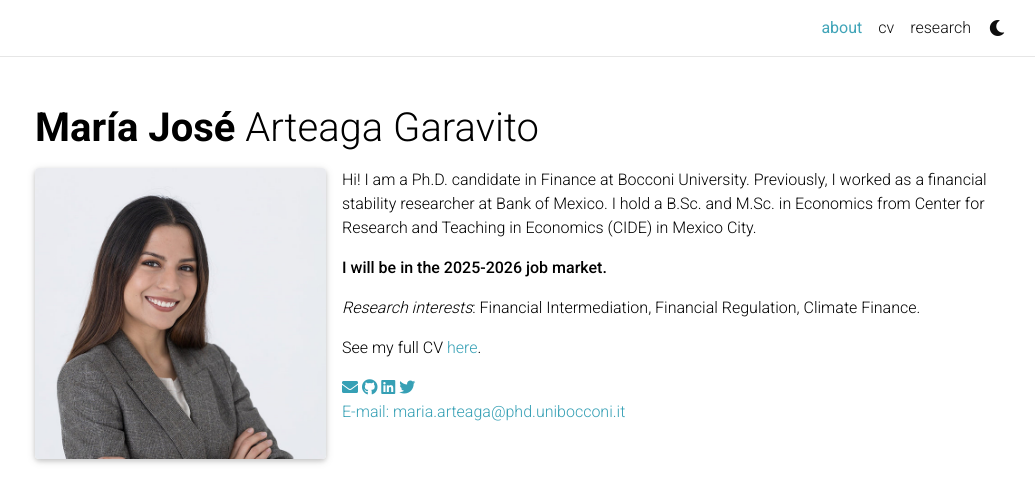
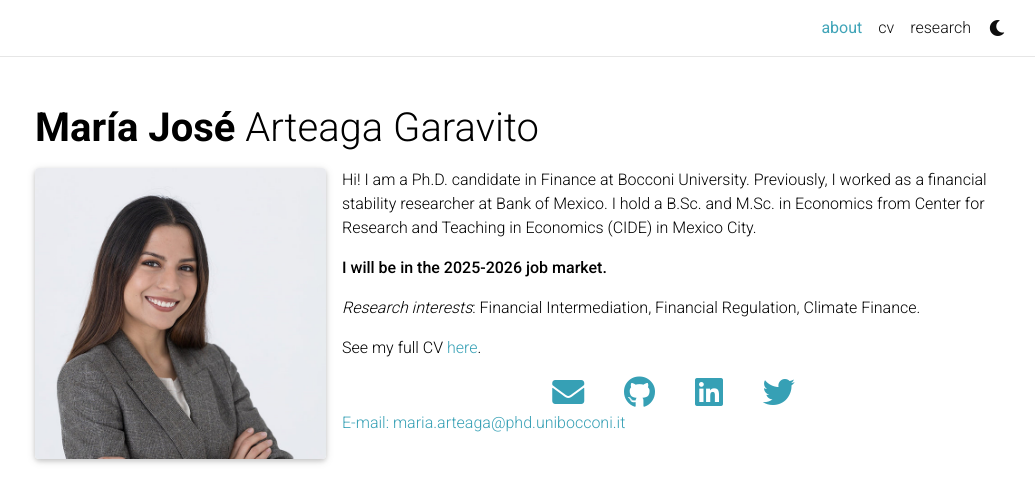
Before and after one commit to majoarteaga/majoarteaga.github.io, a Jekyll site: the page built from _pages/about.md, in a window 1280 px wide. Shown: the top 485 px of the page, without its empty margins (120-1155 px from the left). Built offline with Jekyll 4.4.1, drawn with Linux system fonts in a browser that asks for light colours; full-size pictures stand in for the smaller copies a plugin makes; emoji names are drawn with the system emoji font; comment, search, counter and statistics services are not loaded; a style sheet for code colours, icons or effects is not loaded.

Commit message:
Update main.scss

```diff
--- a/assets/css/main.scss
+++ b/assets/css/main.scss
@@ -16,15 +16,17 @@ $max-content-width: {{ site.max_width }};
 
 
 
-/* Center and enlarge social icons */
-.social .contact-icons {
-  text-align: center !important;   /* center horizontally */
-  margin-top: 15px !important;     /* add some space above */
+/* Center and enlarge all social icons (footer + about page) */
+.social .contact-icons,
+.social-icons-medium {
+  text-align: center !important;
+  margin-top: 15px !important;
 }
 
-.social .contact-icons a {
+.social .contact-icons a,
+.social-icons-medium a {
   display: inline-block !important;
-  margin: 0 18px !important;       /* spacing between icons */
+  margin: 0 18px !important;
   vertical-align: middle;
 }
 
@@ -33,7 +35,13 @@ $max-content-width: {{ site.max_width }};
 .social .contact-icons .fab,
 .social .contact-icons .fas,
 .social .contact-icons .ai,
-.social .contact-icons .ai::before {
-  font-size: 32px !important;      /* make icons bigger */
+.social .contact-icons .ai::before,
+.social-icons-medium i,
+.social-icons-medium .fa,
+.social-icons-medium .fab,
+.social-icons-medium .fas,
+.social-icons-medium .ai,
+.social-icons-medium .ai::before {
+  font-size: 32px !important;
   line-height: 1 !important;
 }
```
